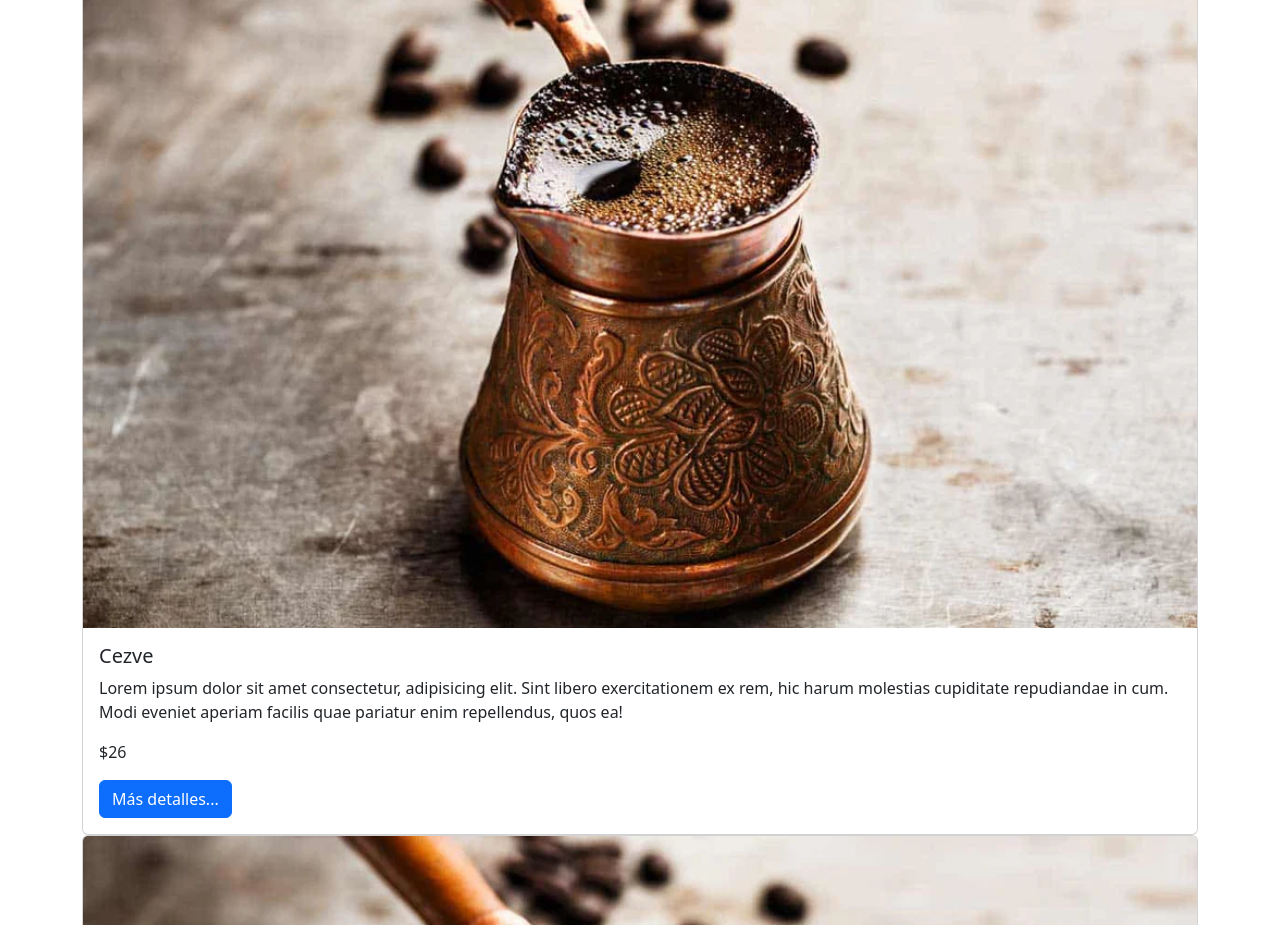
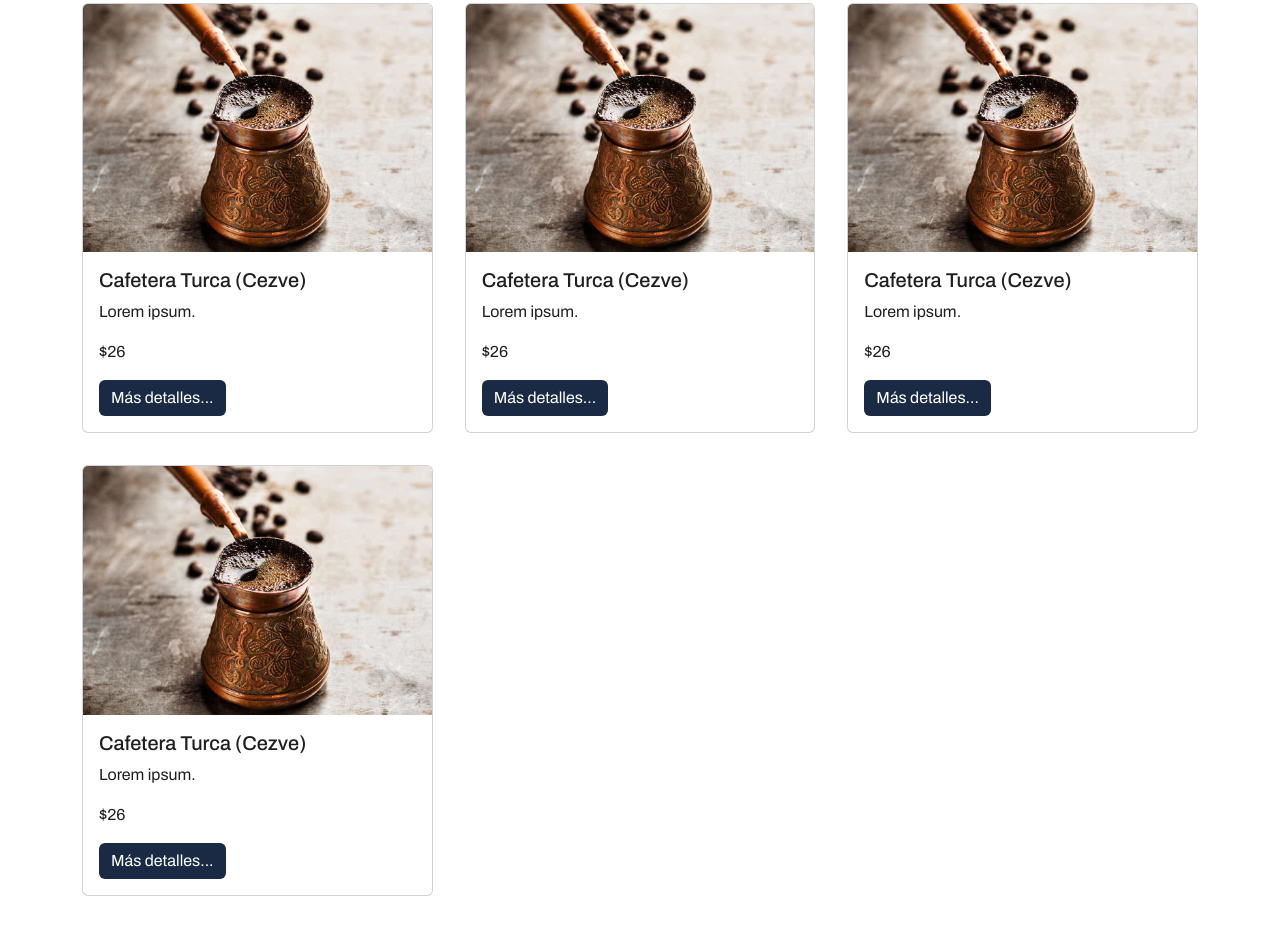
Before and after one commit to roberrcast/producto-tarjeta, a plain HTML site: page index.html in a window 1280 px wide. Shown: the part 215-1140 px from the top of the page. After the commit the page ends 1111 px from the top, so only its background shows below. Drawn offline with nearby package versions, Linux system fonts and the light colour scheme.

Commit message:
add styling and files

```diff
--- a/css/_layout-components.scss
+++ b/css/_layout-components.scss
@@ -1 +1,42 @@
 @use "./util";
+@use "./query";
+
+//Esto quita los colores predeterminados de Bootstrap de los títulos y texto
+.card {
+    --bs-card-color: unset;
+    --bs-card-title-color: unset;
+    color: inherit;
+}
+
+body {
+    font-family: util.$font !important;
+    color: util.$txtMainColor !important;
+}
+
+.products {
+    &__titleMain {
+        font-size: 3rem;
+        text-align: center;
+        margin: 5rem 0;
+
+        @include query.respond("768px") {
+            font-size: 2.5rem;
+        }
+
+        @include query.respond("450px") {
+            font-size: 1.9rem;
+        }
+    }
+
+    &__grid {
+        display: grid;
+        grid-template-columns: repeat(auto-fit, minmax(300px, 1fr));
+        gap: 2rem;
+    }
+
+    &__modalBtnPrimary {
+        border: none;
+        background-color: util.$btnBg;
+        @include util.hoverButton;
+    }
+}
--- /dev/null
+++ b/css/_query.scss
@@ -0,0 +1,13 @@
+@mixin respond($breakpoint) {
+    @if ($breakpoint == "768px") {
+        @media (max-width: 768px) {
+            @content;
+        }
+    }
+
+    @if ($breakpoint == "450px") {
+        @media (max-width: 450px) {
+            @content;
+        }
+    }
+}
--- a/css/_util.scss
+++ b/css/_util.scss
@@ -4,6 +4,17 @@
 //Variables
 $font: "Archivo", Helvetica, Arial, sans-serif;
 $txtMainColor: #1f1f1f;
-$btnBg: #f28c38;
+$btnBg: #1a2a44;
 
 //Mixins
+@mixin hoverButton {
+    transition: all 0.3s ease-out;
+
+    @media (hover: hover) {
+        &:hover {
+            border: none;
+            background-color: #2ab7a9;
+            cursor: pointer;
+        }
+    }
+}
--- a/index.html
+++ b/index.html
@@ -25,7 +25,7 @@
             </head>
             <body>
                 <section class="products container">
-                    <h2 class="products__title">
+                    <h2 class="products__titleMain">
                         Conóce nuestros nuevos productos
                     </h2>
 
@@ -40,16 +40,11 @@
 
                             <div class="card-body products__body">
                                 <h5 class="card-title products__title">
-                                    Cezve
+                                    Cafetera Turca (Cezve)
                                 </h5>
 
                                 <p class="card-text products__txt">
-                                    Lorem ipsum dolor sit amet consectetur,
-                                    adipisicing elit. Sint libero exercitationem
-                                    ex rem, hic harum molestias cupiditate
-                                    repudiandae in cum. Modi eveniet aperiam
-                                    facilis quae pariatur enim repellendus, quos
-                                    ea!
+                                    Lorem ipsum.
                                 </p>
 
                                 <p class="products__price">&dollar;26</p>
@@ -138,16 +133,11 @@
 
                             <div class="card-body products__body">
                                 <h5 class="card-title products__title">
-                                    Cezve
+                                    Cafetera Turca (Cezve)
                                 </h5>
 
                                 <p class="card-text products__txt">
-                                    Lorem ipsum dolor sit amet consectetur,
-                                    adipisicing elit. Sint libero exercitationem
-                                    ex rem, hic harum molestias cupiditate
-                                    repudiandae in cum. Modi eveniet aperiam
-                                    facilis quae pariatur enim repellendus, quos
-                                    ea!
+                                    Lorem ipsum.
                                 </p>
 
                                 <p class="products__price">&dollar;26</p>
@@ -236,16 +226,11 @@
 
                             <div class="card-body products__body">
                                 <h5 class="card-title products__title">
-                                    Cezve
+                                    Cafetera Turca (Cezve)
                                 </h5>
 
                                 <p class="card-text products__txt">
-                                    Lorem ipsum dolor sit amet consectetur,
-                                    adipisicing elit. Sint libero exercitationem
-                                    ex rem, hic harum molestias cupiditate
-                                    repudiandae in cum. Modi eveniet aperiam
-                                    facilis quae pariatur enim repellendus, quos
-                                    ea!
+                                    Lorem ipsum.
                                 </p>
 
                                 <p class="products__price">&dollar;26</p>
@@ -334,16 +319,11 @@
 
                             <div class="card-body products__body">
                                 <h5 class="card-title products__title">
-                                    Cezve
+                                    Cafetera Turca (Cezve)
                                 </h5>
 
                                 <p class="card-text products__txt">
-                                    Lorem ipsum dolor sit amet consectetur,
-                                    adipisicing elit. Sint libero exercitationem
-                                    ex rem, hic harum molestias cupiditate
-                                    repudiandae in cum. Modi eveniet aperiam
-                                    facilis quae pariatur enim repellendus, quos
-                                    ea!
+                                    Lorem ipsum.
                                 </p>
 
                                 <p class="products__price">&dollar;26</p>
```
Also changed, not shown: css/main.css, 1 other file.
